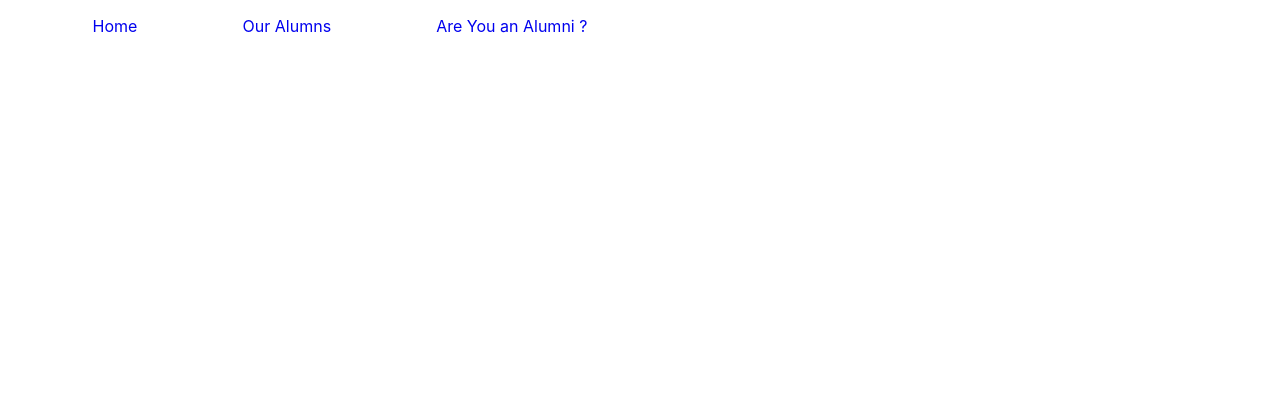
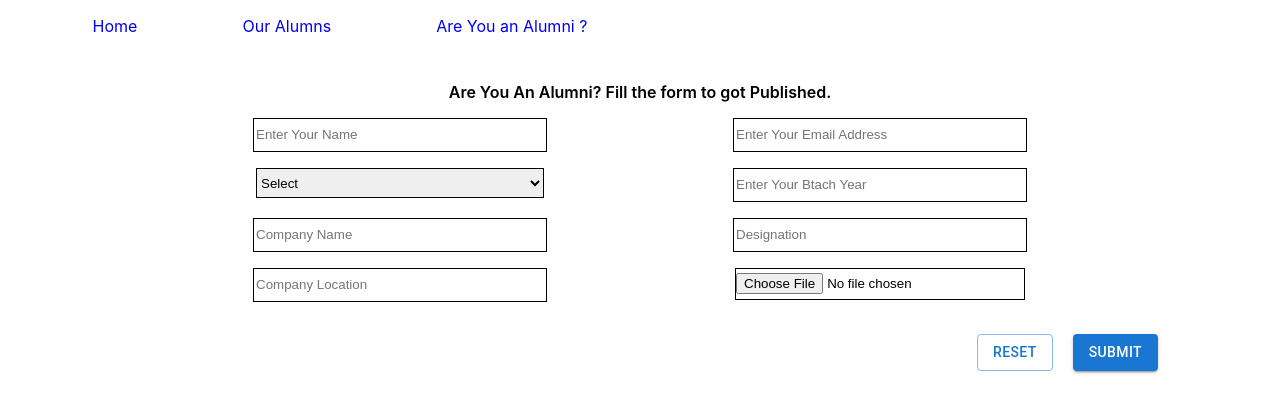
Before and after one commit to yogesh-haryana/the-Alumns, a React (Create React App) app: page /AreYouAnAlumni in a window 1280 px wide. Shown: the top 412 px of the page. Built offline with nearby package versions, Linux system fonts and the light colour scheme.

Commit message:
alumns form UI designed

```diff
--- a/src/conponents/AlumnForm.js
+++ b/src/conponents/AlumnForm.js
@@ -1,8 +1,45 @@
 import React from "react";
+import { Button } from "@mui/material";
+import CreateInput from "./helper";
+import useStyles from "../styles/AlumnsFormStyles";
 
 function AlumnForm() {
+  const classes = useStyles();
+  const onSelect = () => {
+
+  };
   return (
-    <div />
+    <div className={classes.formContainer}>
+      <p className={classes.formHeading}>Are You An Alumni? Fill the form to got Published.</p>
+      <form>
+        <div className={classes.alumnForm}>
+          {CreateInput("text", "name", "Enter Your Name")}
+          {CreateInput("text", "email", "Enter Your Email Address")}
+          <div>
+            <select value={onSelect}>
+              <option value="">Select</option>
+              <option value="B. Tech">B. Tech</option>
+              <option value="BCA">BCA</option>
+              <option value="B. Sc">B. Sc</option>
+              <option value="B. Com">B. Com</option>
+              <option value="BA">BA</option>
+            </select>
+          </div>
+          {CreateInput("text", "batch", "Enter Your Btach Year")}
+          {CreateInput("text", "company.name", "Company Name")}
+          {CreateInput("text", "company.designation", "Designation")}
+          {CreateInput("text", "company.location", "Company Location")}
+          <div>
+            <input type="file" accept="image/*" />
+          </div>
+        </div>
+        <div className={classes.buttonContainer}>
+          <Button type="reset" variant="outlined">Reset</Button>
+          <Button type="submit" variant="contained">Submit</Button>
+        </div>
+
+      </form>
+    </div>
   );
 }
 
--- a/src/conponents/Nav.js
+++ b/src/conponents/Nav.js
@@ -8,9 +8,9 @@ function Nav() {
     <div className={classes.navBar}>
       <div className={classes.navListContainer}>
         <ul className={classes.navList} type="none">
-          <li><NavLink to="/">Home</NavLink></li>
-          <li><NavLink to="/ourAlumns">Our Alumns</NavLink></li>
-          <li><NavLink to="/AreYouAnAlumni">Are You an Alumni ?</NavLink></li>
+          <li><NavLink className={classes.navLink} to="/">Home</NavLink></li>
+          <li><NavLink className={classes.navLink} to="/ourAlumns">Our Alumns</NavLink></li>
+          <li><NavLink className={classes.navLink} to="/AreYouAnAlumni">Are You an Alumni ?</NavLink></li>
         </ul>
       </div>
 
--- /dev/null
+++ b/src/conponents/helper.js
@@ -0,0 +1,7 @@
+export default function CreateInput(type, name, placeHolder) {
+  return (
+    <div>
+      <input type={type} name={name} placeholder={placeHolder} />
+    </div>
+  );
+}
--- /dev/null
+++ b/src/styles/AlumnsFormStyles.js
@@ -0,0 +1,44 @@
+import { makeStyles } from "@mui/styles";
+
+const useStyles = makeStyles({
+  formContainer: {
+    width: "100%",
+    alignItems: "center"
+  },
+  formHeading: {
+    fontSize: "1rem",
+    fontWeight: 600
+  },
+  alumnForm: {
+    margin: "0 auto",
+    display: "flex",
+    width: "75%",
+    flexWrap: "wrap",
+    justifyContent: "space-between",
+    "& div": {
+      width: "50%",
+      margin: "0 0 1rem 0",
+      "& input": {
+        width: "60%",
+        height: "30px",
+        border: "1px solid black",
+        lineHeight: "30px"
+      },
+      "& select": {
+        width: "60%",
+        border: "1px solid black",
+        height: "30px"
+      }
+    }
+  },
+  buttonContainer: {
+    textAlign: "right",
+    margin: "1rem 7rem 0 0",
+    "& button": {
+      margin: "0 10px"
+    }
+
+  }
+});
+
+export default useStyles;
```
